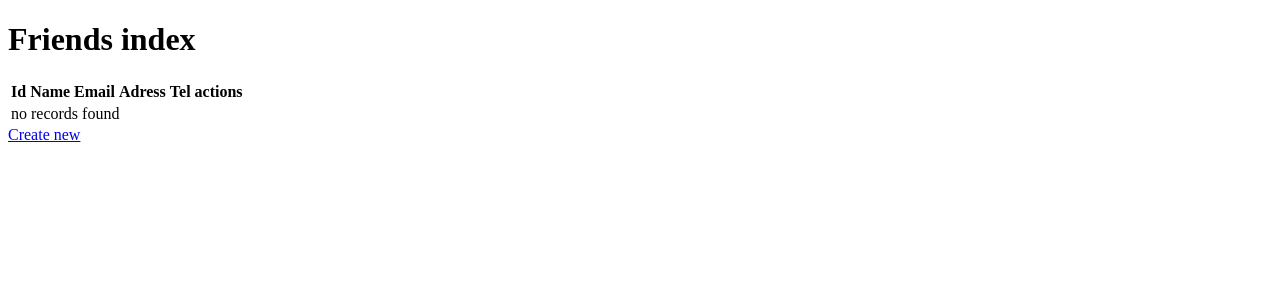
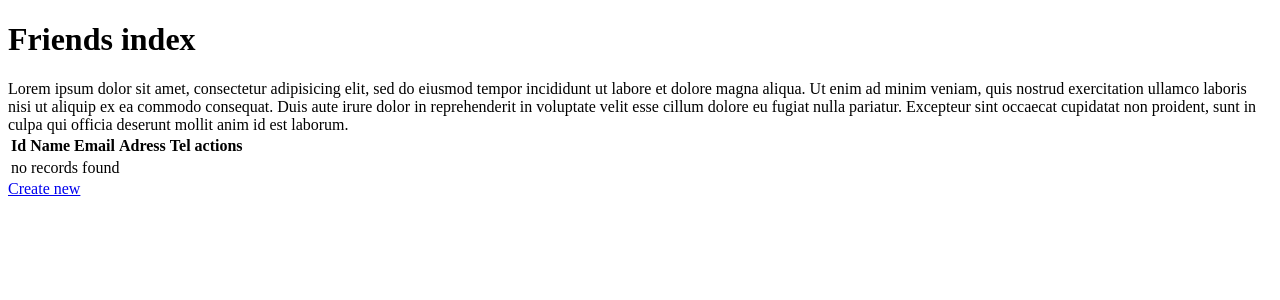
Before and after one commit to akaranzinda/webforce, a Symfony app: template templates/friends/index.html.twig in a window 1280 px wide. Shown: the top 300 px of the page. Run offline with Twig, Linux system fonts and the light colour scheme; the template is opened without the code that fills it, so the values that code supplies are empty; some libraries are stand-ins or nearby versions.

Commit message:
added lorem ipsum

```diff
--- a/templates/friends/index.html.twig
+++ b/templates/friends/index.html.twig
@@ -4,6 +4,12 @@
 
 {% block body %}
     <h1>Friends index</h1>
+Lorem ipsum dolor sit amet, consectetur adipisicing elit, sed do eiusmod
+tempor incididunt ut labore et dolore magna aliqua. Ut enim ad minim veniam,
+quis nostrud exercitation ullamco laboris nisi ut aliquip ex ea commodo
+consequat. Duis aute irure dolor in reprehenderit in voluptate velit esse
+cillum dolore eu fugiat nulla pariatur. Excepteur sint occaecat cupidatat non
+proident, sunt in culpa qui officia deserunt mollit anim id est laborum.
 
     <table class="table">
         <thead>
```
